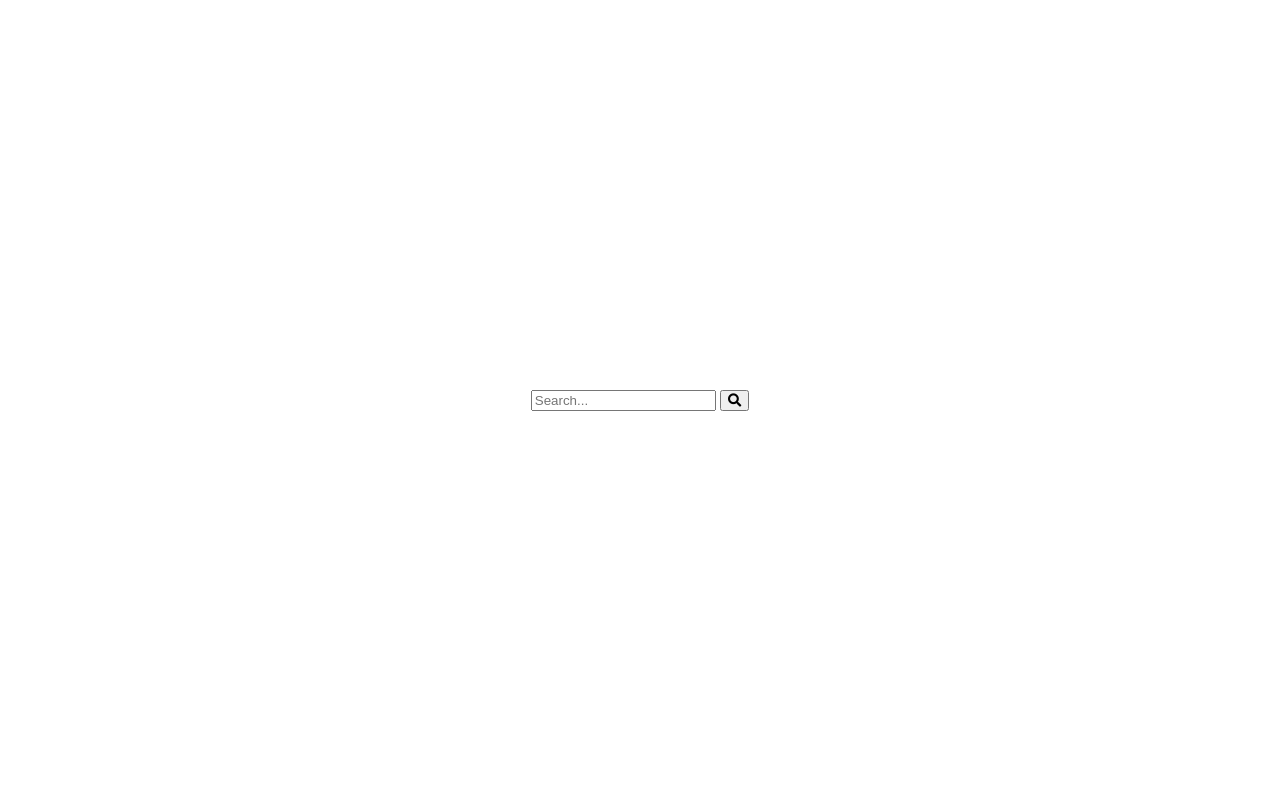
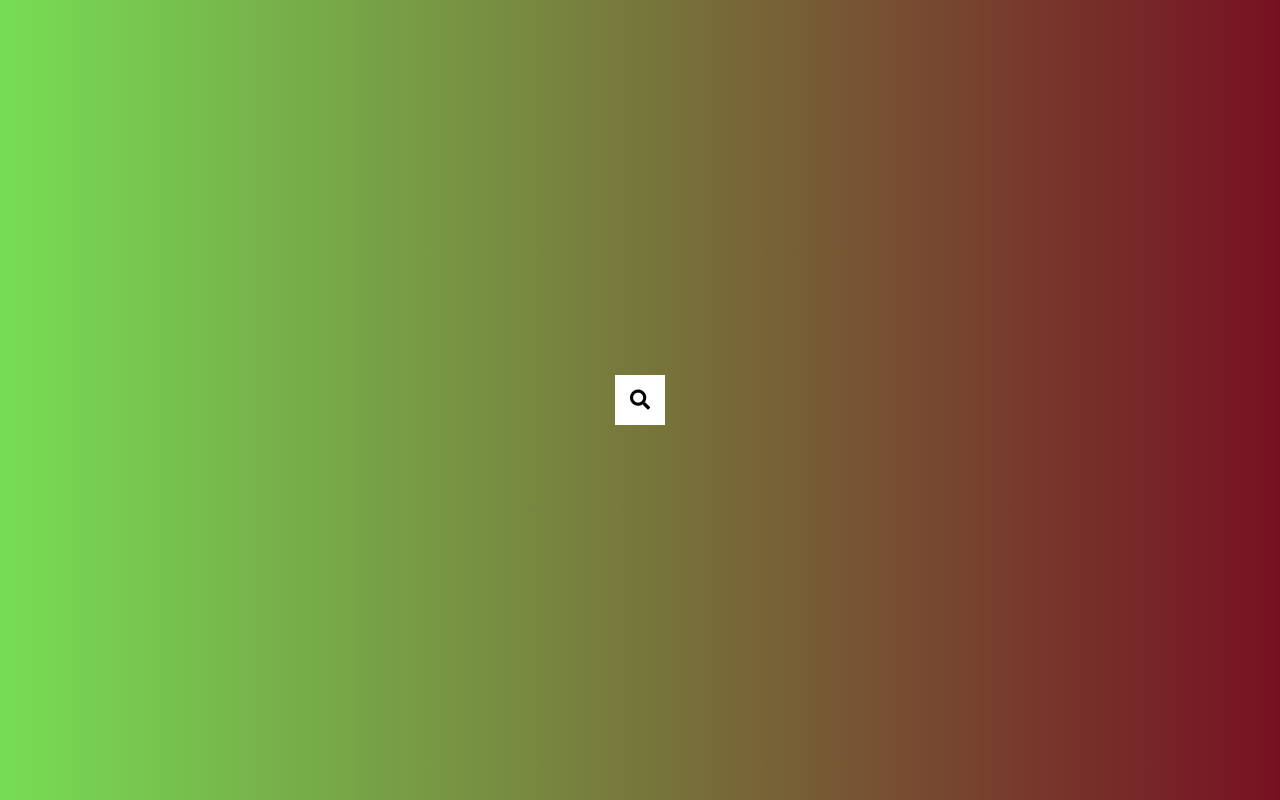
Before and after one commit to SLM-Dev/Search_Widget, a plain HTML site: page index.html in a window 1280 px wide. Drawn offline with Linux system fonts and the light colour scheme.

Commit message:
working on styles created search and button

```diff
--- a/style.css
+++ b/style.css
@@ -6,12 +6,47 @@
   }
 
   body {
+    background-image: linear-gradient(90deg, #7d5, #712);
     font-family: 'Varela', sans-serif;
     display: flex;
-    flex-direction: column;
     align-items: center;
     justify-content: center;
     height: 100vh;
     overflow: hidden;
     margin: 0;
   }
+
+
+  .search {
+  position: relative;
+  height: 50px;
+
+  }
+
+  .search .input {
+    background-color: #fff;
+    border: 0;
+    font-size: 12px;
+    padding: 15px;
+    height: 50px;
+    width: 50px;
+    transition: width 0.3s ease;
+
+
+
+
+  }
+
+
+ .btn {
+   background-color: white;
+   border: 0;
+   cursor: pointer;
+  font-size: 20px;
+  position: absolute;
+  top: 0;
+  left: 0;
+  height: 50px;
+  width: 50px;
+  transition: transform 0.3 ease;
+  }
```
